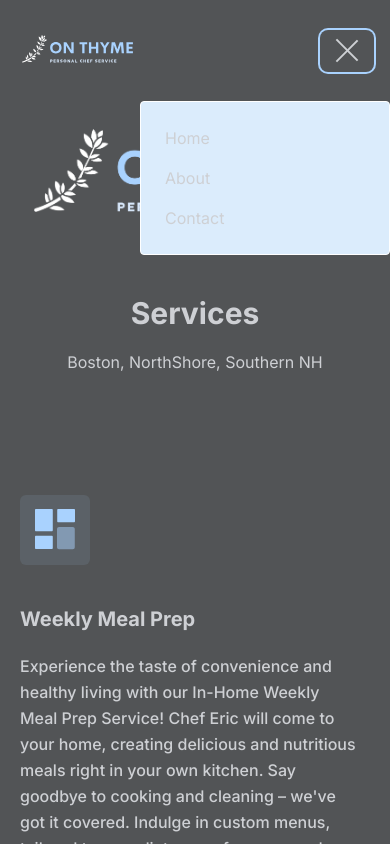
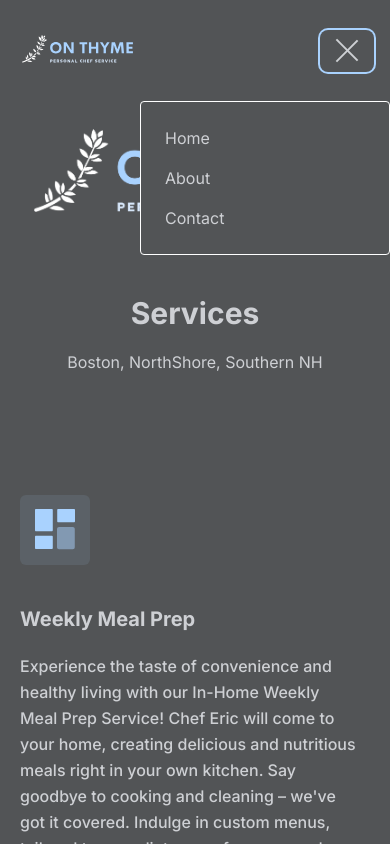
Before and after one commit to Ekalex/website, a Next.js app: page / in a window 390 px wide. Both pictures are taken after a click on the button "Mobile Menu". Shown: the top 844 px of the page. Built offline with nearby package versions, Linux system fonts and the light colour scheme.

Commit message:
fixed navbar colors

```diff
--- a/components/Header/index.tsx
+++ b/components/Header/index.tsx
@@ -95,7 +95,7 @@ const Header = () => {
                 </button>
                 <nav
                   id="navbarCollapse"
-                  className={`navbar absolute right-0 z-30 w-[250px] rounded border-[.5px] border-body-color/50 bg-Gray py-4 px-6 duration-300 dark:border-body-color/20 dark:bg-dark lg:visible lg:static lg:w-auto lg:border-none lg:!bg-transparent lg:p-0 lg:opacity-100 ${
+                  className={`navbar absolute right-0 z-30 w-[250px] rounded border-[.5px] border-body-color/50 bg-Charcoal py-4 px-6 duration-300 dark:border-body-color/20 lg:visible lg:static lg:w-auto lg:border-none lg:!bg-transparent lg:p-0 lg:opacity-100 ${
                     navbarOpen
                       ? "visibility top-full opacity-100"
                       : "invisible top-[120%] opacity-0"
```
